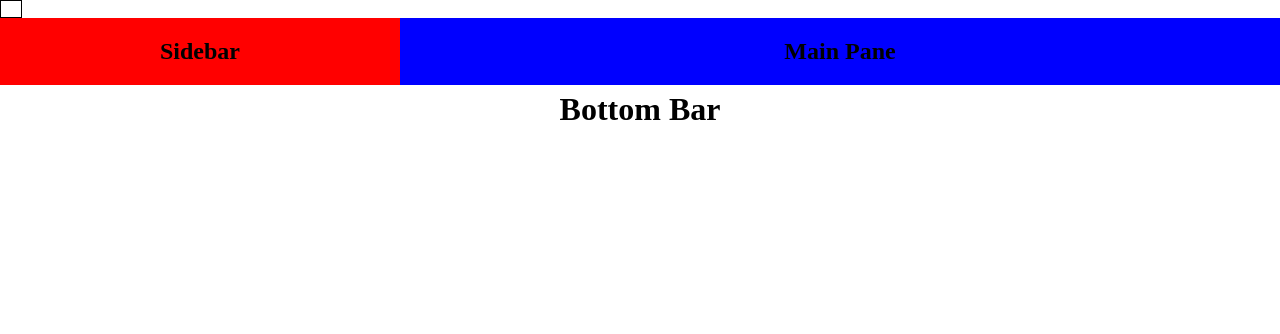
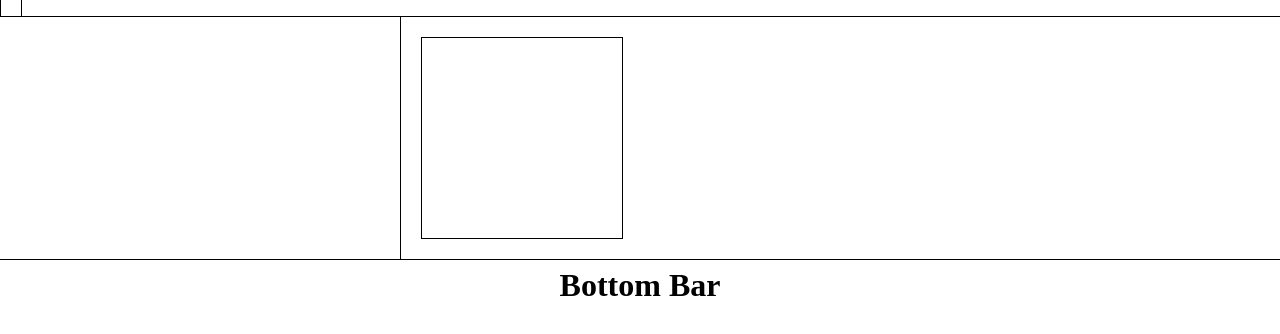
Before and after one commit to chaddy50/DesktopMusicPlayer, a React (Vite) app: page / in a window 1280 px wide. Shown: the top 334 px of the page. Built offline with nearby package versions, Linux system fonts and the light colour scheme.

Commit message:
Artists and Albums initial implementation

```diff
--- a/src/MusicPlayer.css
+++ b/src/MusicPlayer.css
@@ -10,37 +10,40 @@ body {
   margin: 0;
 }
 
+.appContainer .topBar {
+  display: flex;
+  max-height: 50px;
+  border-bottom: 1px solid black;
+}
+
+.appContainer .sideBar {
+  display: flex;
+  flex-direction: column;
+  align-items: center;
+  min-width: 400px;
+  overflow-y: scroll;
+  max-height: calc(100vh - 102px);
+  border-right: 1px solid black;
+}
+
+.appContainer .bottomBar {
+  display: flex;
+  justify-content: center;
+  align-items: center;
+  max-height: 50px;
+  border-top: 1px solid black;
+}
+
 .mainViewContainer {
   display: flex;
   flex: 1;
   flex-direction: row;
 }
 
-.topBar {
-  max-height: 50px;
+.mainPane {
+  max-height: calc(100vh - 102px);
+  width: calc(100vw - 402px);
+  display: flex;
+  flex-wrap: wrap;
+  align-content: flex-start;
 }
-
-.bottomBar {
-  max-height: 50px;
-  display: flex;
-  justify-content: center;
-  align-items: center;
-}
-
-.sideBar {
-  height: auto;
-  background-color: red;
-  min-width: 400px;
-  display: flex;
-  justify-content: center;
-  align-items: center;
-}
-
-.mainPane {
-  height: auto;
-  width: -webkit-fill-available;
-  background-color: blue;
-  display: flex;
-  justify-content: center;
-  align-items: center;
-}
--- /dev/null
+++ b/src/components/MainPane.tsx
@@ -0,0 +1,37 @@
+import { invoke } from "@tauri-apps/api/core";
+import { useEffect, useState } from "react";
+
+interface MainPaneProps {
+    selectedAlbumArtist: string,
+}
+
+function MainPane(props: MainPaneProps) {
+    const { selectedAlbumArtist } = props;
+
+    const [albums, setAlbums] = useState([""]);
+
+    useEffect(() => {
+        async function getAlbums(albumArtist: string): Promise<void> {
+            const albums: string[] = await invoke("get_albums_for_album_artist", { albumArtist });
+            setAlbums(albums)
+        }
+        getAlbums(selectedAlbumArtist);
+
+    }, [selectedAlbumArtist, setAlbums])
+
+    console.log("selectedAlbumArtist: {}", selectedAlbumArtist)
+    console.log(albums);
+    return (
+        <div className="mainPane">
+            {albums.map((album) => {
+                return (
+                    <div key={album} style={{ width: "200px", height: "200px", display: "flex", justifyContent: "center", alignItems: "center", border: "1px solid black", margin: "20px" }}>
+                        {album}
+                    </div>
+                );
+            })}
+        </div>
+    )
+}
+
+export default MainPane;
--- a/src/components/MainView.tsx
+++ b/src/components/MainView.tsx
@@ -1,5 +1,7 @@
 import { useEffect, useState } from "react";
 import { invoke } from "@tauri-apps/api/core";
+import Sidebar from "./Sidebar/Sidebar";
+import MainPane from "./MainPane";
 
 interface MainViewProps {
     selectedGenre: string,
@@ -12,8 +14,11 @@ function MainView(props: MainViewProps) {
     const [selectedAlbumArtistIndex, setSelectedAlbumArtistIndex] = useState(0);
 
     useEffect(() => {
+        setSelectedAlbumArtistIndex(0);
+    }, [selectedGenre])
+
+    useEffect(() => {
         async function getAlbumArtists(genre: string): Promise<void> {
-            console.log("got album artists");
             const albumArtists: string[] = await invoke("get_album_artists_for_genre", { genre });
             setAlbumArtists(albumArtists);
         }
@@ -23,12 +28,9 @@ function MainView(props: MainViewProps) {
 
     return (
         <div className="mainViewContainer">
-            <div className="sideBar">
-                <h2>Sidebar</h2>
-            </div>
-            <div className="mainPane">
-                <h2>Main Pane</h2>
-            </div>
+            <Sidebar albumArtists={albumArtists} selectedAlbumArtistIndex={selectedAlbumArtistIndex} setSelectedAlbumArtistIndex={setSelectedAlbumArtistIndex} />
+
+            <MainPane selectedAlbumArtist={albumArtists[selectedAlbumArtistIndex]} />
         </div>
     );
 }
--- /dev/null
+++ b/src/components/Sidebar/ArtistCard.tsx
@@ -0,0 +1,19 @@
+import "./Sidebar.css";
+
+interface ArtistCardProps {
+    artist: string,
+    isSelected: boolean,
+    selectArtist(): void
+}
+
+function ArtistCard(props: ArtistCardProps) {
+    const { artist, isSelected, selectArtist } = props;
+
+    return (
+        <div style={{ display: "flex", justifyContent: "center", width: "100%", borderBottom: "1px solid black" }} onClick={selectArtist}>
+            <p className={isSelected ? "selectedArtistCard" : "unselectedArtistCard"}>{artist}</p>
+        </div>
+    );
+}
+
+export default ArtistCard;
--- /dev/null
+++ b/src/components/Sidebar/Sidebar.css
@@ -0,0 +1,3 @@
+.selectedArtistCard {
+    font-weight: bold;
+}
--- /dev/null
+++ b/src/components/Sidebar/Sidebar.tsx
@@ -0,0 +1,24 @@
+import { Dispatch, SetStateAction } from "react";
+import ArtistCard from "./ArtistCard";
+
+interface SidebarProps {
+    albumArtists: string[],
+    selectedAlbumArtistIndex: number,
+    setSelectedAlbumArtistIndex: Dispatch<SetStateAction<number>>,
+}
+
+function Sidebar(props: SidebarProps) {
+    const { albumArtists, selectedAlbumArtistIndex, setSelectedAlbumArtistIndex } = props;
+
+    return (
+        <div className="sideBar">
+            {albumArtists.map((albumArtist, index) => {
+                if (albumArtist !== "") {
+                    return <ArtistCard artist={albumArtist} isSelected={selectedAlbumArtistIndex === index} selectArtist={() => setSelectedAlbumArtistIndex(index)} />
+                }
+            })}
+        </div>
+    )
+}
+
+export default Sidebar;
--- a/src/components/TabStrip/Tab.tsx
+++ b/src/components/TabStrip/Tab.tsx
@@ -10,7 +10,7 @@ function Tab(props: TabProps) {
     const { title, isSelected, selectTab } = props;
 
     return (
-        <div style={{ paddingLeft: "10px", paddingRight: "10px", border: "1px solid black" }} onClick={selectTab}>
+        <div style={{ paddingLeft: "10px", paddingRight: "10px", borderLeft: "1px solid black", borderRight: "1px solid black" }} onClick={selectTab}>
             <p className={isSelected ? "selectedTab" : "unselectedTab"}>{title}</p>
         </div>
     );
--- a/src/components/TabStrip/TabStrip.tsx
+++ b/src/components/TabStrip/TabStrip.tsx
@@ -1,4 +1,3 @@
-import { useState } from "react";
 import Tab from "./Tab";
 
 interface TabStripProps {
```
Also changed, not shown: 2 other files (tests, documents, lock files or other folders).
